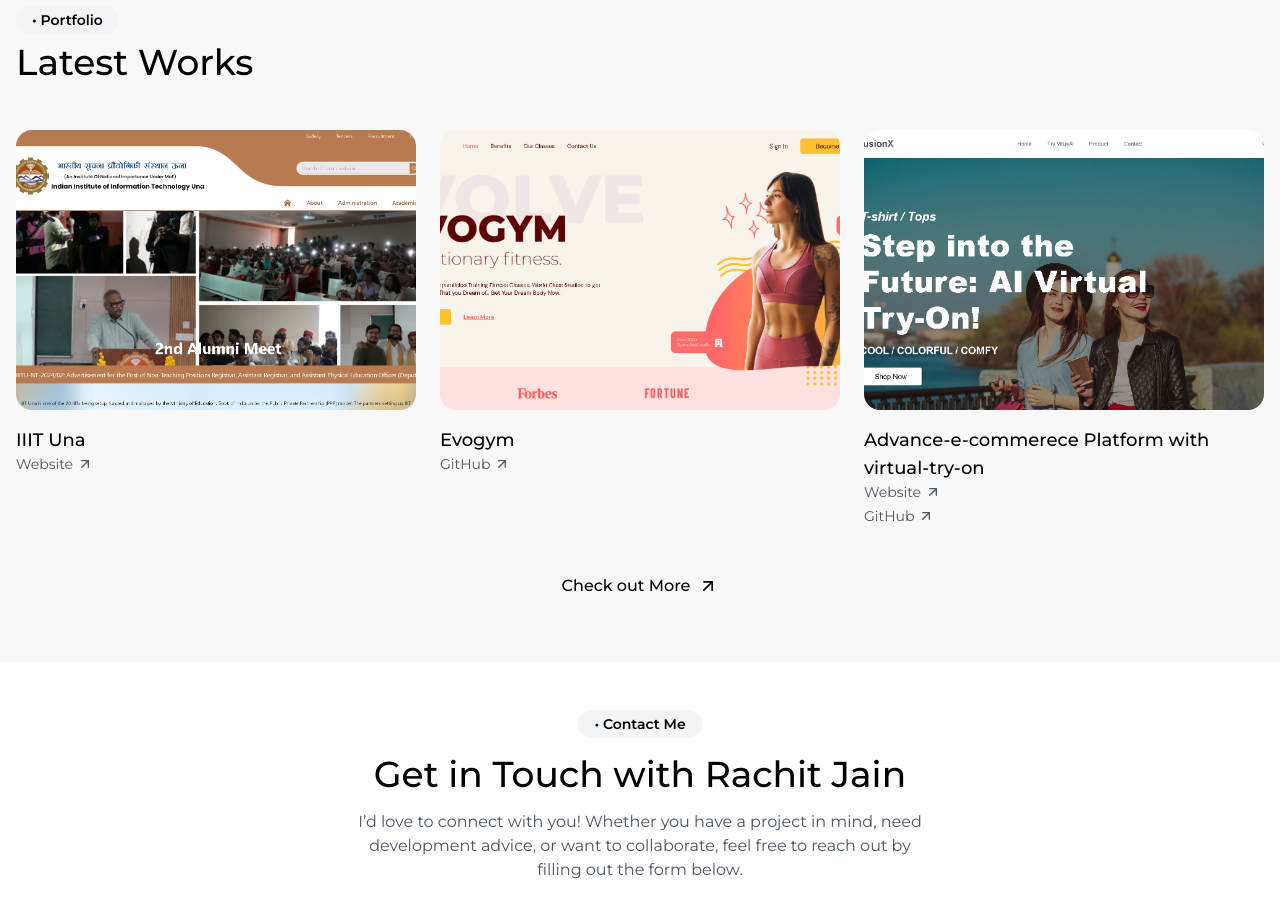
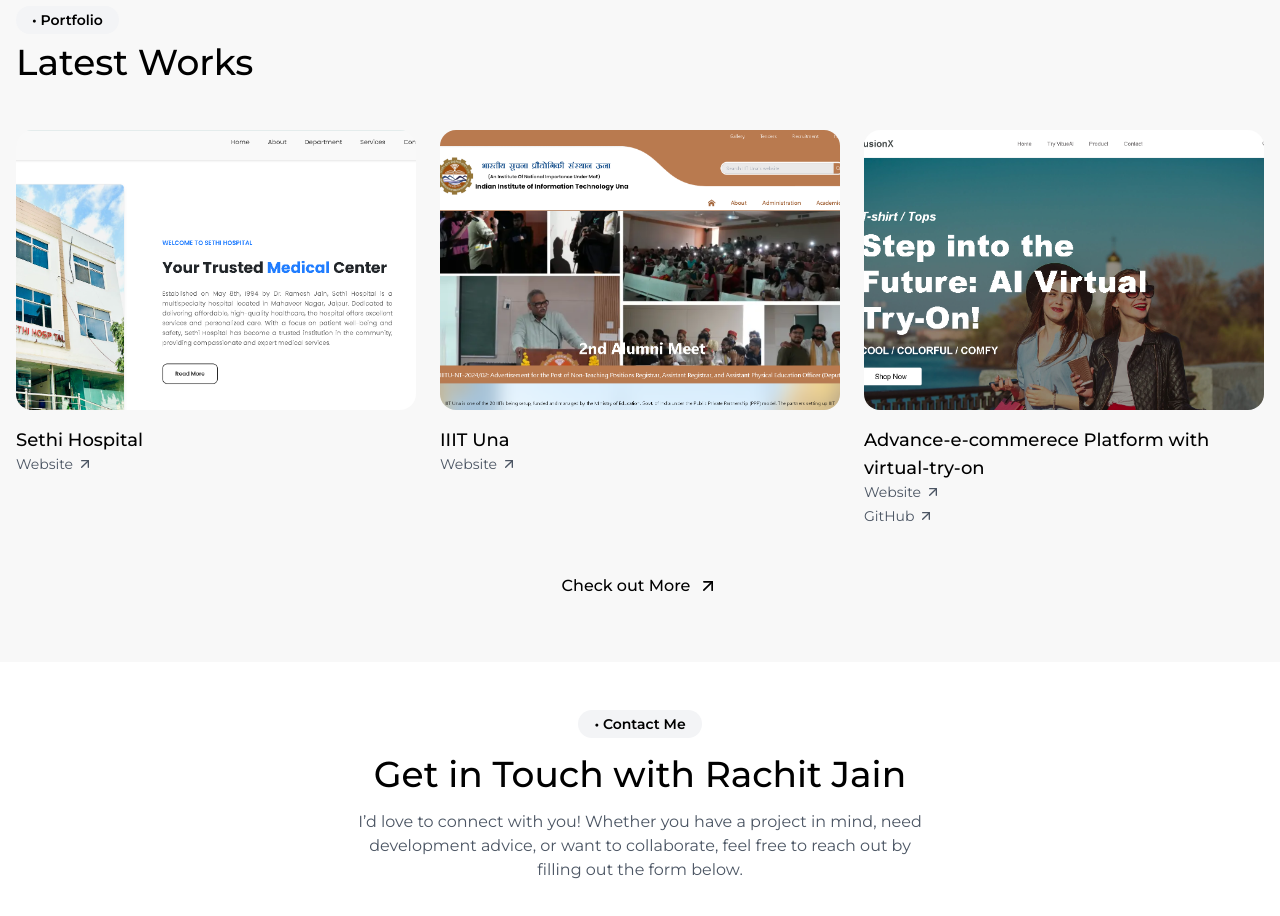
Before and after one commit to Rachit-31/My_Portfolio, a React (Vite) app in the folder Client/: page / in a window 1280 px wide. Shown: the part 2800-3716 px from the top of the page. Built offline with nearby package versions, Linux system fonts and the light colour scheme.

Commit message:
added the latest project

```diff
--- a/Client/src/static/Content.jsx
+++ b/Client/src/static/Content.jsx
@@ -95,22 +95,28 @@
 // projects
 export const works = [
   {
+    image: "/Portfolio/SethiHospital.png",
+    title: "Sethi Hospital",
+    websiteLink: "https://sethihospital.com/",
+    githubLink: "",
+  },
+  {
     image: "/Portfolio/IIIT_Una.png",
     title: "IIIT Una",
     websiteLink: "https://iiitu.ac.in/",
     githubLink: "",
   },
   {
+    image: "/Portfolio/TryOn.png",
+    title: "Advance-e-commerece Platform with virtual-try-on",
+    websiteLink: "https://advance-ecommerce-beta.vercel.app/",
+    githubLink: "https://github.com/Rachit-31/Advance-Ecommerce",
+  },
+  {
     image: "/Portfolio/Gym.png",
     title: "Evogym",
     websiteLink: "",
     githubLink: "https://github.com/Rachit-31/FitJourney",
-  },
-  {
-    image: "/Portfolio/TryOn.png",
-    title: "Advance-e-commerece Platform with virtual-try-on",
-    websiteLink: "https://advance-ecommerce-beta.vercel.app/",
-    githubLink: "https://github.com/Rachit-31/Advance-Ecommerce",
   },
   {
     image: "/Portfolio/Portfolio.png",
```
Also changed, not shown: Client/public/Portfolio/SethiHospital.png (added).
